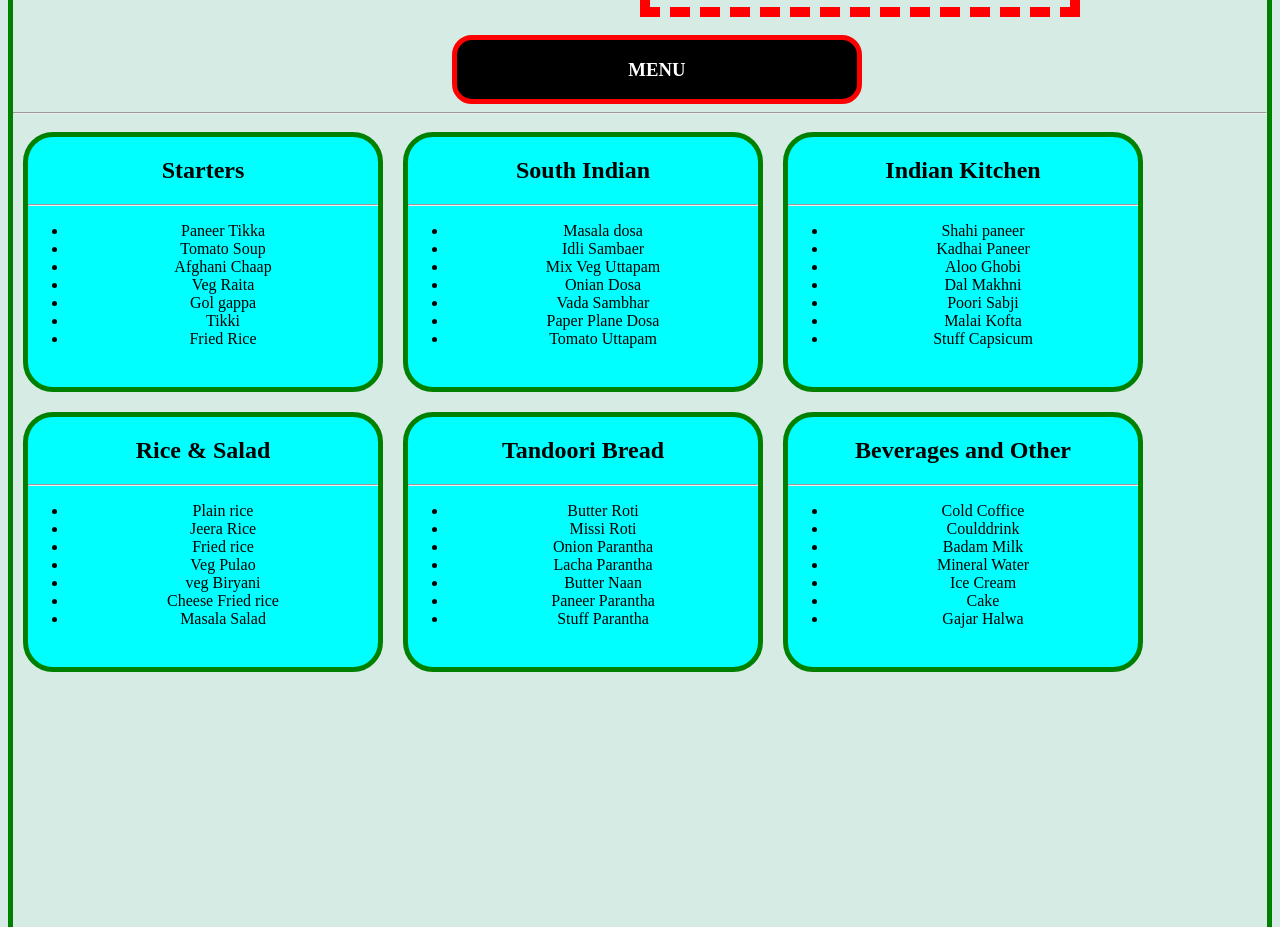
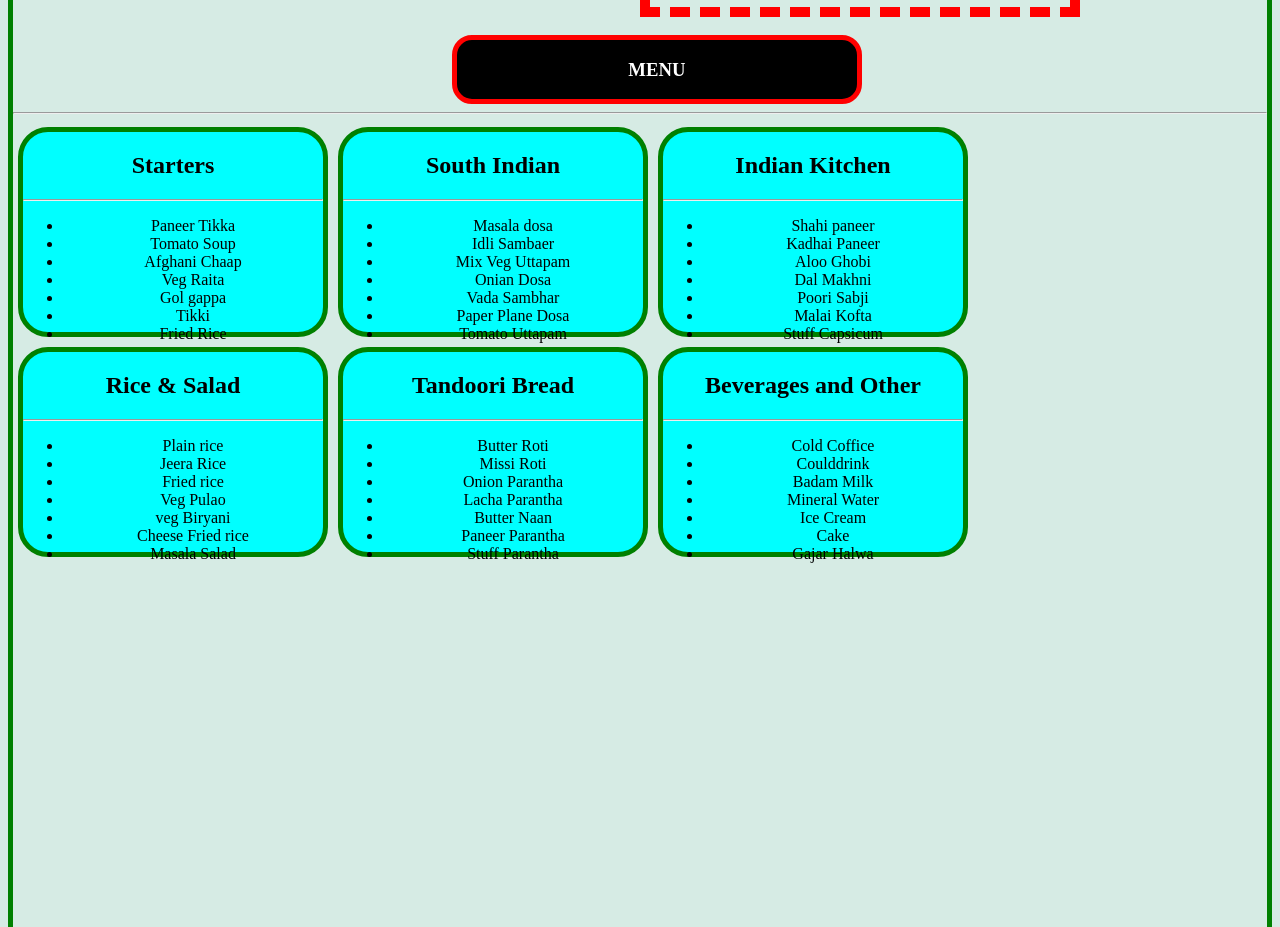
Before and after one commit to kanganereshmaanil/css2, a plain HTML site: page index.html in a window 1280 px wide. Shown: the part 1060-1987 px from the top of the page. Drawn offline with Linux system fonts and the light colour scheme.

Commit message:
First Commit

```diff
--- a/style.css
+++ b/style.css
@@ -81,10 +81,10 @@ margin: 40px;
 }
 .sun{
     background-color: aqua;
-    width: 350px;
-    height: 250px;
+    width: 300px;
+    height: 200px;
     float: left;
-    margin: 10px;
+    margin: 5px;
     text-align: center;
     border: 5px solid green;
     border-radius: 30px;
@@ -92,10 +92,10 @@ margin: 40px;
 }
 .mon{
     background-color: aqua;
-    width: 350px;
-    height: 250px;
+    width: 300px;
+    height: 200px;
     float: left;
-    margin: 10px;
+    margin: 5px;
     text-align: center;
     border: 5px solid green;
     border-radius: 30px;
```
